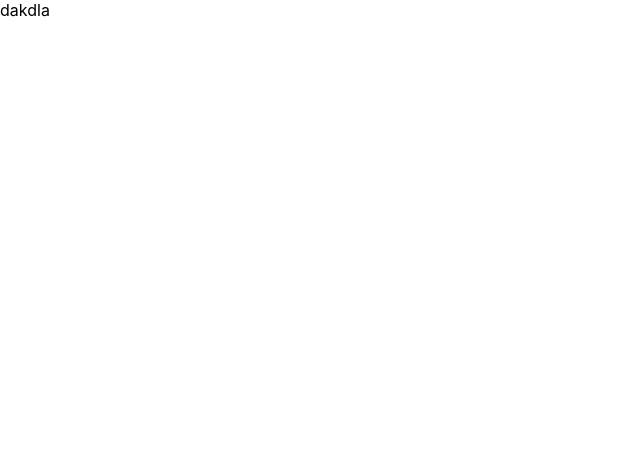
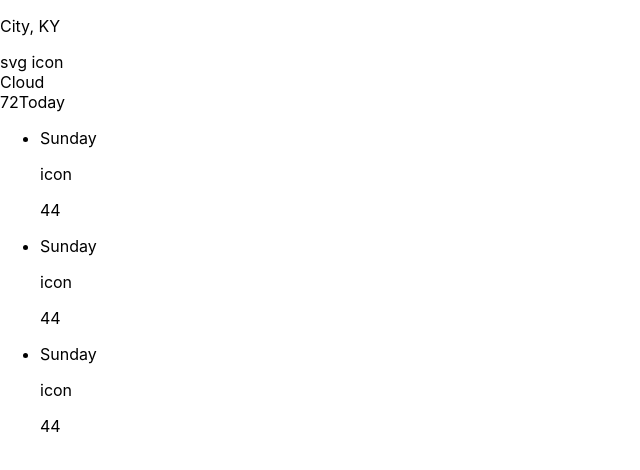
Before and after one commit to FilimonovKostya/Weather, a React (Create React App) app: page / in a window 1280 px wide. Shown: the top 470 px of the page, without its empty margins (0-640 px from the left). Built offline with nearby package versions, Linux system fonts and the light colour scheme.

Commit message:
install sass

```diff
--- a/package.json
+++ b/package.json
@@ -8,11 +8,13 @@
     "@testing-library/user-event": "^12.1.10",
     "@types/jest": "^26.0.15",
     "@types/node": "^12.0.0",
+    "@types/node-sass": "^4.11.2",
     "@types/react": "^17.0.0",
     "@types/react-dom": "^17.0.0",
     "react": "^17.0.2",
     "react-dom": "^17.0.2",
     "react-scripts": "4.0.3",
+    "sass": "^1.44.0",
     "typescript": "^4.1.2",
     "web-vitals": "^1.0.1"
   },
--- a/src/App.tsx
+++ b/src/App.tsx
@@ -1,8 +1,9 @@
 import React from 'react';
+import WeatherCard from "./components/WeatherCard";
 
 function App() {
     return <div>
-        dakdla
+        <WeatherCard/>
     </div>
 }
 
--- a/src/components/WeatherCard/style.module.scss
+++ b/src/components/WeatherCard/style.module.scss
@@ -0,0 +1,44 @@
+.wrapper {
+
+  .header {
+
+    .title {
+
+    }
+
+    .info {
+
+    }
+
+  }
+
+  .shortInfoWeather {
+
+
+    .statusWeather {
+
+    }
+
+
+    .temperatureText {
+
+    }
+
+    .day {
+
+    }
+
+  }
+
+  .weatherList {
+
+    .itemWeather {
+
+
+      .itemInfoWeather {
+
+      }
+    }
+  }
+
+}
```
Also changed, not shown: 1 other file (tests, documents, lock files or other folders).
